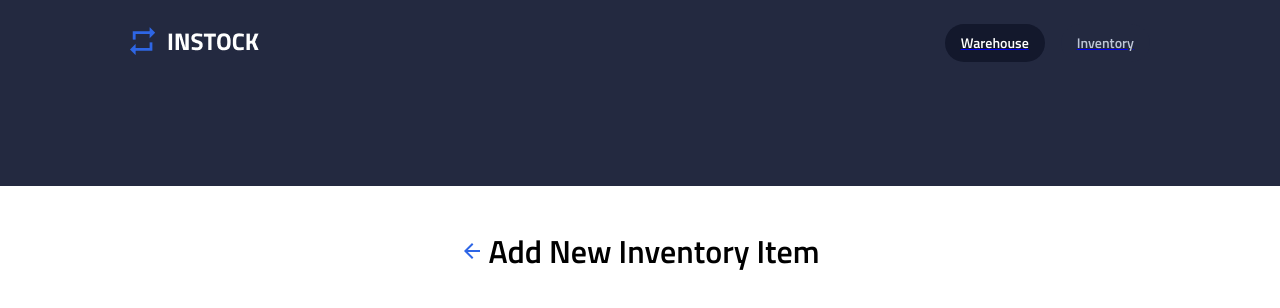
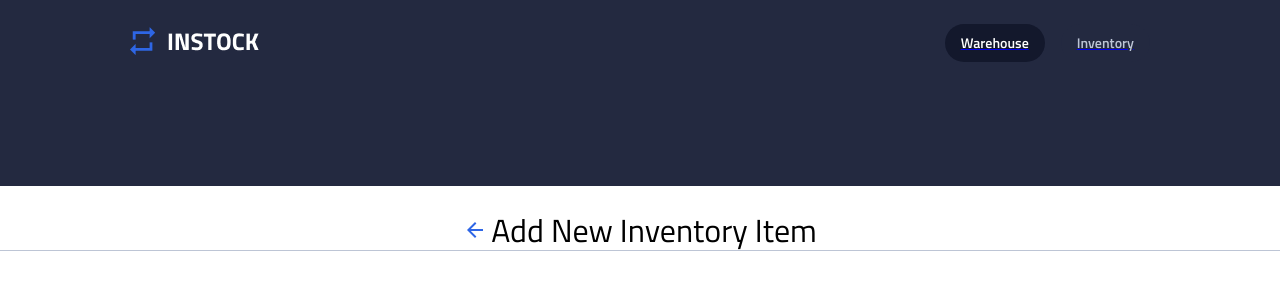
Before and after one commit to ChenElla/well_group_5_inStock, a React (Vite) app: page / in a window 1280 px wide. Shown: the top 308 px of the page. Built offline with nearby package versions, Linux system fonts and the light colour scheme.

Commit message:
added more CSS resets to global to stop h1 line height changes. Used align item baseline to allow back arrow to line up with top text.

```diff
--- a/src/Global.scss
+++ b/src/Global.scss
@@ -1,6 +1,20 @@
 body {
   margin: 0;
   padding: 0;
+}
+
+h1,
+h2,
+h3,
+h4,
+h5,
+h6,
+th,
+td,
+caption,
+p {
+  font-weight: normal;
+  margin: 0;
 }
 
 // MIXINS
@@ -45,7 +59,6 @@ body {
 }
 
 // Button
-
 //change buton name to reflect that it is a text button
 @mixin textBtn {
   @include label_link_button;
--- a/src/components/PageHeader/PageHeader.scss
+++ b/src/components/PageHeader/PageHeader.scss
@@ -5,8 +5,9 @@
 
 .pageHeader {
   background-color: $White;
+  border-bottom: 1px solid $Cloud;
   &__outer {
-    padding: 32px 28px 0;
+    padding: 32px 28px 24px;
     @include tablet {
       padding: 32px 32px 0;
       @include desktop {
```
